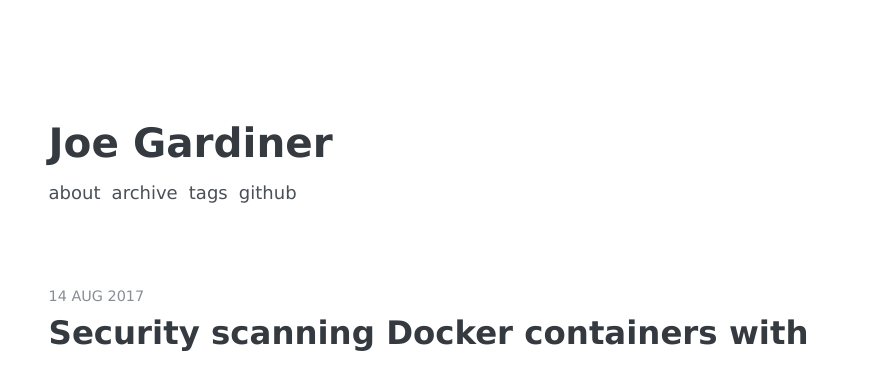
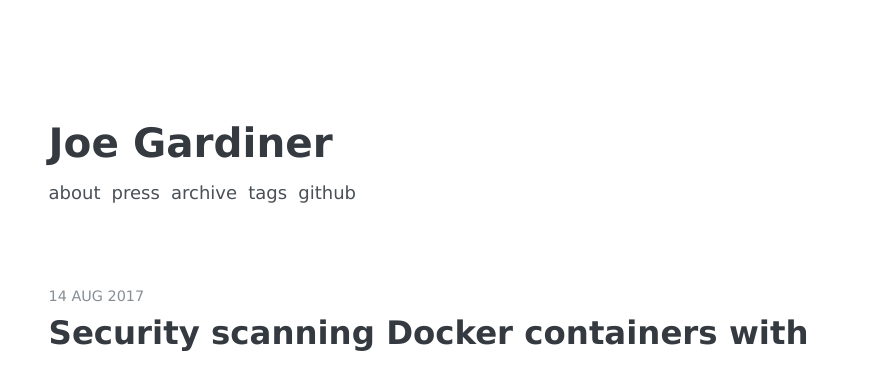
Before and after one commit to grdnrio/grdnrio-blog, a Jekyll site: the page built from index.html, in a window 1280 px wide. Shown: the top 370 px of the page, without its empty margins (194-1085 px from the left). Built offline with Jekyll 4.4.1, drawn with Linux system fonts in a browser that asks for light colours; some web fonts are replaced; the list of posts is cut into pages by our own code.

Commit message:
Press added to nav bar

```diff
--- a/_config.yml
+++ b/_config.yml
@@ -49,6 +49,8 @@
 nav:
   - name:           "About"
     url:            "/about"
+  - name:           "Press"
+    url:            "/press"
   - name:           "Archive"
     url:            "/archive"
   - name:           "Tags"
```
